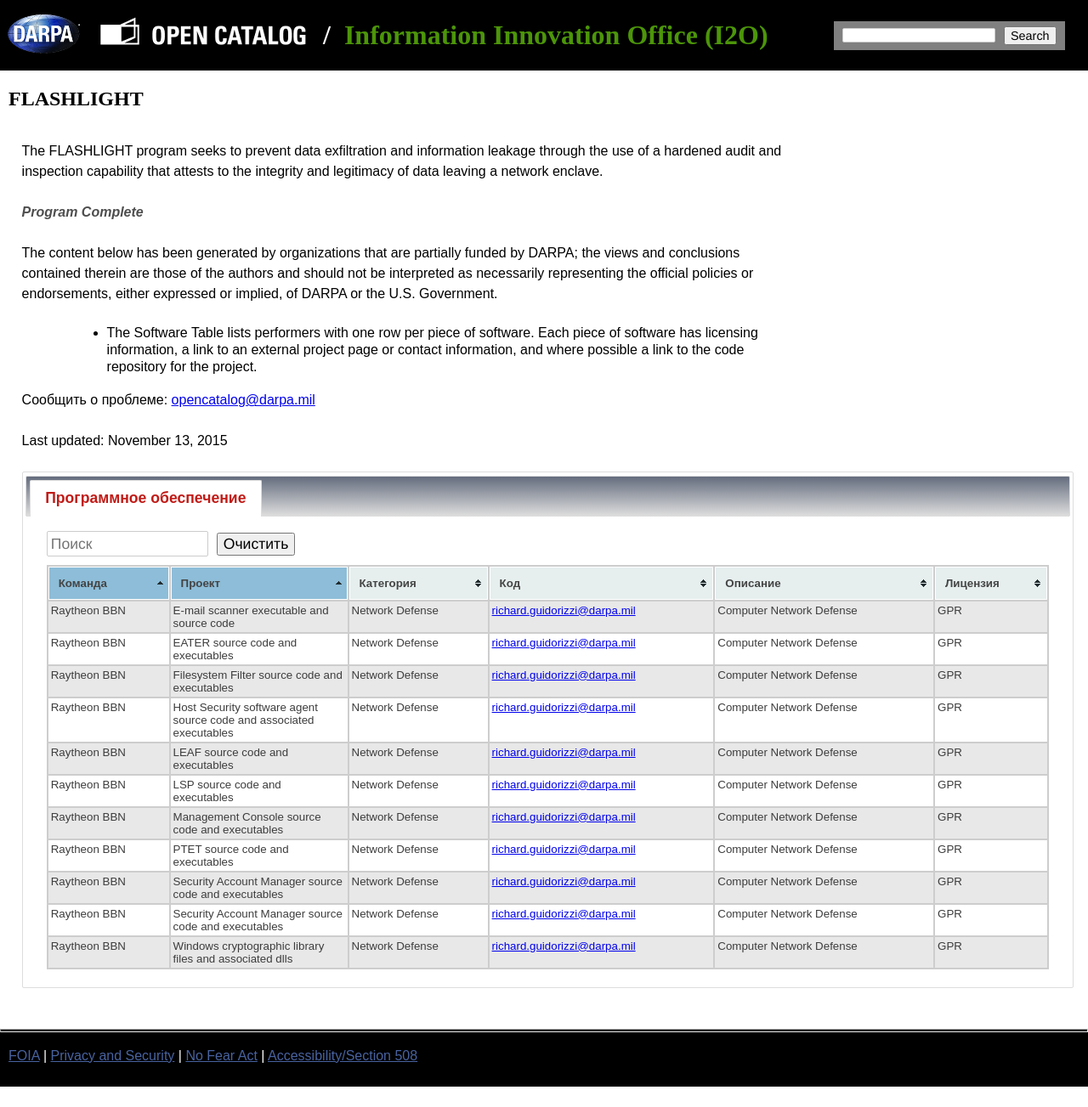
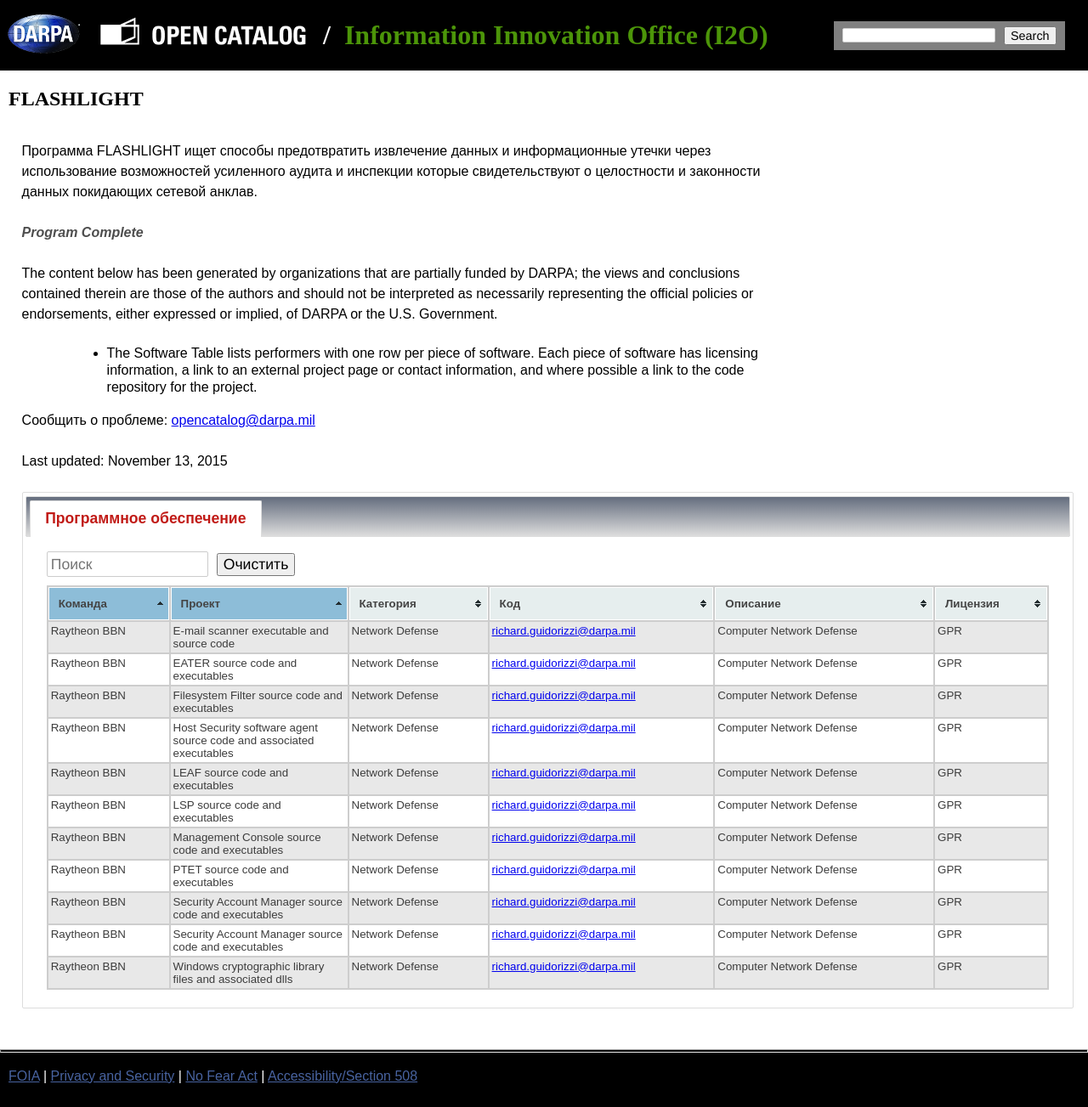
Before and after one commit to kant2002/darpa-ru, a Jekyll site: the page built from ru/FLASHLIGHT.html, in a window 1280 px wide. Shown: the whole page at 85% size. Built offline with Jekyll 4.4.1, drawn with Linux system fonts in a browser that asks for light colours; before the commit the page ends 1279 px from its top, so only the background shows below that.

Commit message:
New translations FLASHLIGHT.html (Russian)

```diff
--- a/ru/FLASHLIGHT.html
+++ b/ru/FLASHLIGHT.html
@@ -3,7 +3,7 @@
 officecolor: "#4C9509"
 office: Information Innovation Office (I2O)
 ---
-<h2>FLASHLIGHT</h2><div class='left-paragraph'><p>The FLASHLIGHT program seeks to prevent data exfiltration and information leakage through the use of a hardened audit and inspection capability that attests to the integrity and legitimacy of data leaving a network enclave.<p>
+<h2>FLASHLIGHT</h2><div class='left-paragraph'><p>Программа FLASHLIGHT ищет способы предотвратить извлечение данных и информационные утечки через использование возможностей усиленного аудита и инспекции которые свидетельствуют о целостности и законности данных покидающих сетевой анклав.<p>
 <p class="programComplete">Program Complete</p>
       <p><p>The content below has been generated by organizations that are partially funded by DARPA; the views and conclusions contained therein are those of the authors and should not be interpreted as necessarily representing the official policies or endorsements, either expressed or implied, of DARPA or the U.S. Government.</p><ul><li>The Software Table lists performers with one row per piece of software. Each piece of software has licensing information, a link to an external project page or contact information, and where possible a link to the code repository for the project.</li></ul><p>Сообщить о проблеме: <a href="mailto:opencatalog@darpa.mil">opencatalog@darpa.mil</a></p><p>Last updated: November 13, 2015</p></div><div id='dialog'></div><div id='tabs' class='table-tabs'><ul><li><a href='#tabs0'>Программное обеспечение</a></li></ul><div id='software'><div id='tabs0'><input class='search' placeholder='Поиск' id='search0'/><button class='clear_button' id='clear0'>Очистить</button><table id='sftwr' class='tablesorter'>
  <thead>
```
